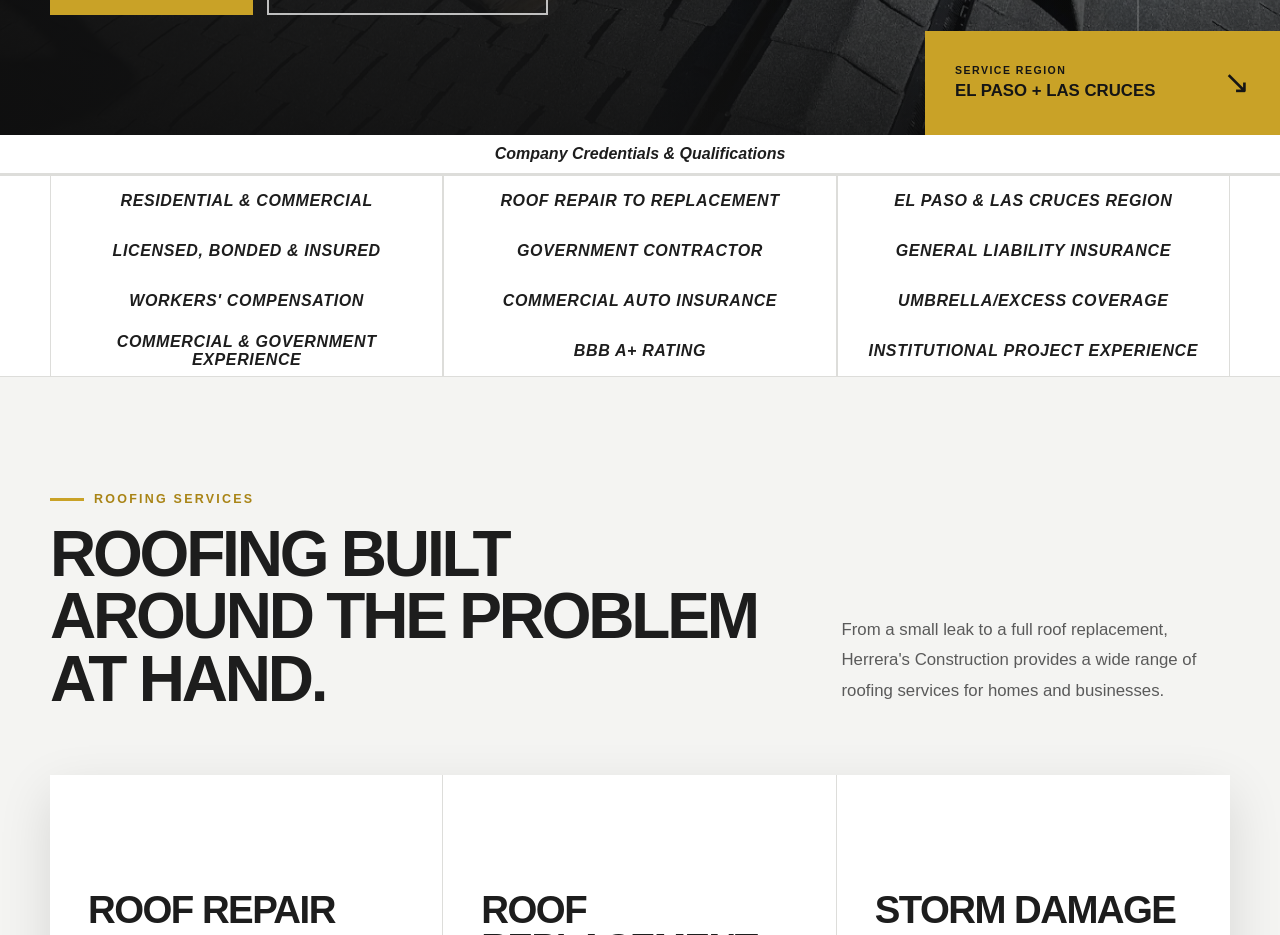
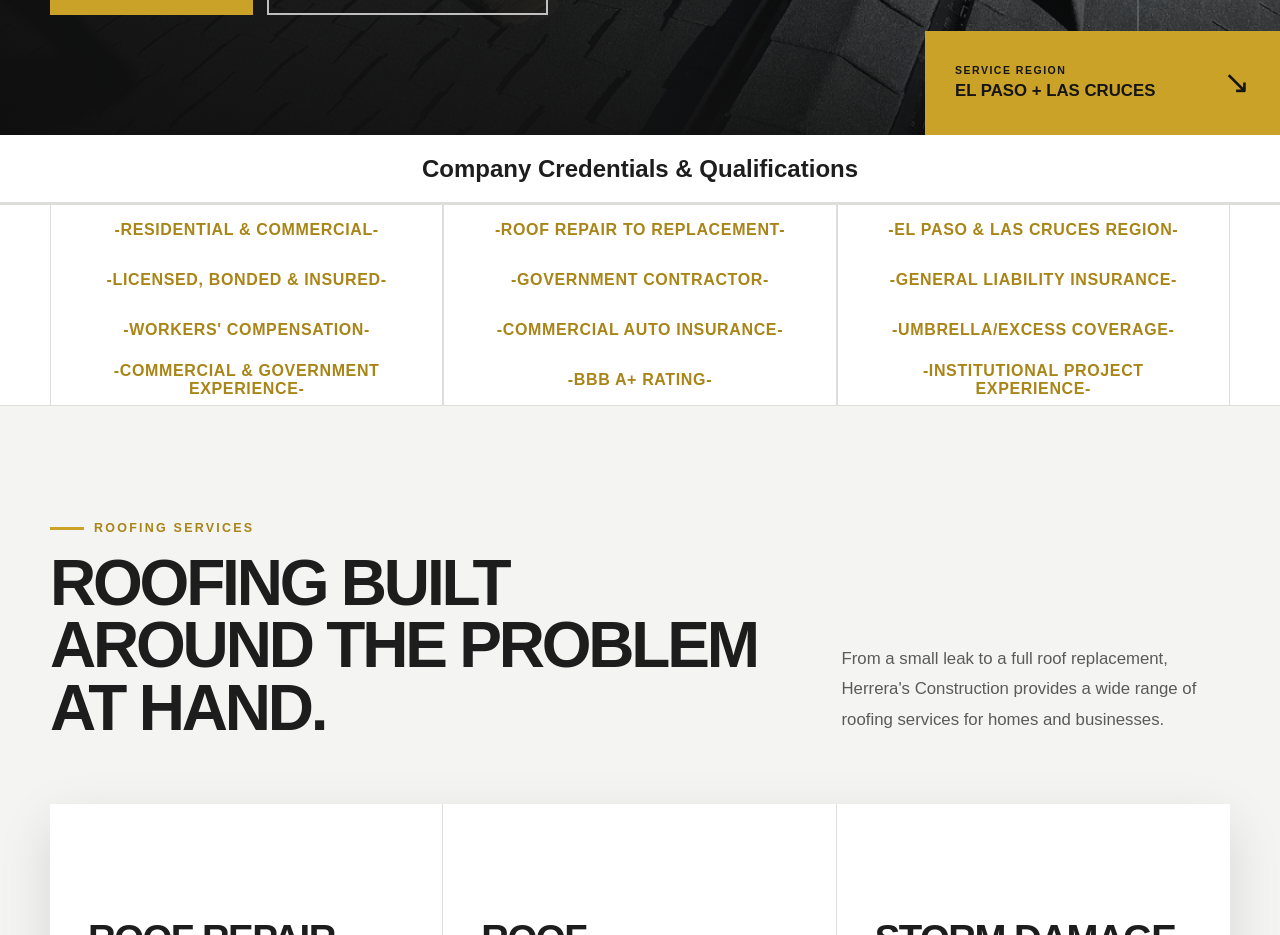
Before and after one commit to thegrindnet/herreras-construction, a React (Vite) app: page / in a window 1280 px wide. Shown: the part 940-1875 px from the top of the page. Built offline with nearby package versions, Linux system fonts and the light colour scheme.

Commit message:
Update TrustBar component and footer contact

```diff
--- a/src/components/Footer/Footer.jsx
+++ b/src/components/Footer/Footer.jsx
@@ -1,5 +1,5 @@
 import "./Footer.css";
-import facebookIcon from "../../assets/icons/facebook.svg";
+// import facebookIcon from "../../assets/icons/facebook.svg";
 import instagramIcon from "../../assets/icons/instagram.svg";
 import logoImage from "../../assets/images/herreras-construction-logo.png";
 import { business, navItems } from "../../utils/constants.js";
--- a/src/components/TrustBar/TrustBar.css
+++ b/src/components/TrustBar/TrustBar.css
@@ -7,7 +7,6 @@
   display: block;
   text-align: center;
   border-bottom: 3px solid #ddddda;
-  padding: 10px 0;
 }
 
 .trust-bar__inner {
@@ -19,6 +18,7 @@
 
 .trust-bar__item {
   min-height: 50px;
+  color: #a98416;
   display: flex;
   justify-content: center;
   align-items: center;
--- a/src/components/TrustBar/TrustBar.jsx
+++ b/src/components/TrustBar/TrustBar.jsx
@@ -19,17 +19,12 @@ function TrustBar() {
   return (
     <section className="trust-bar" aria-label="Service highlights">
       <div className="trust-bar__title">
-        <strong>
-          <em>Company Credentials & Qualifications</em>
-        </strong>
+        <h2>Company Credentials & Qualifications</h2>
       </div>
       <div className="trust-bar__inner">
         {items.map(([number, text]) => (
           <div className="trust-bar__item" key={number}>
-            {/* <span>{number}</span> */}
-            <strong>
-              <em>{text}</em>
-            </strong>
+            <strong>-{text}-</strong>
           </div>
         ))}
       </div>
```
